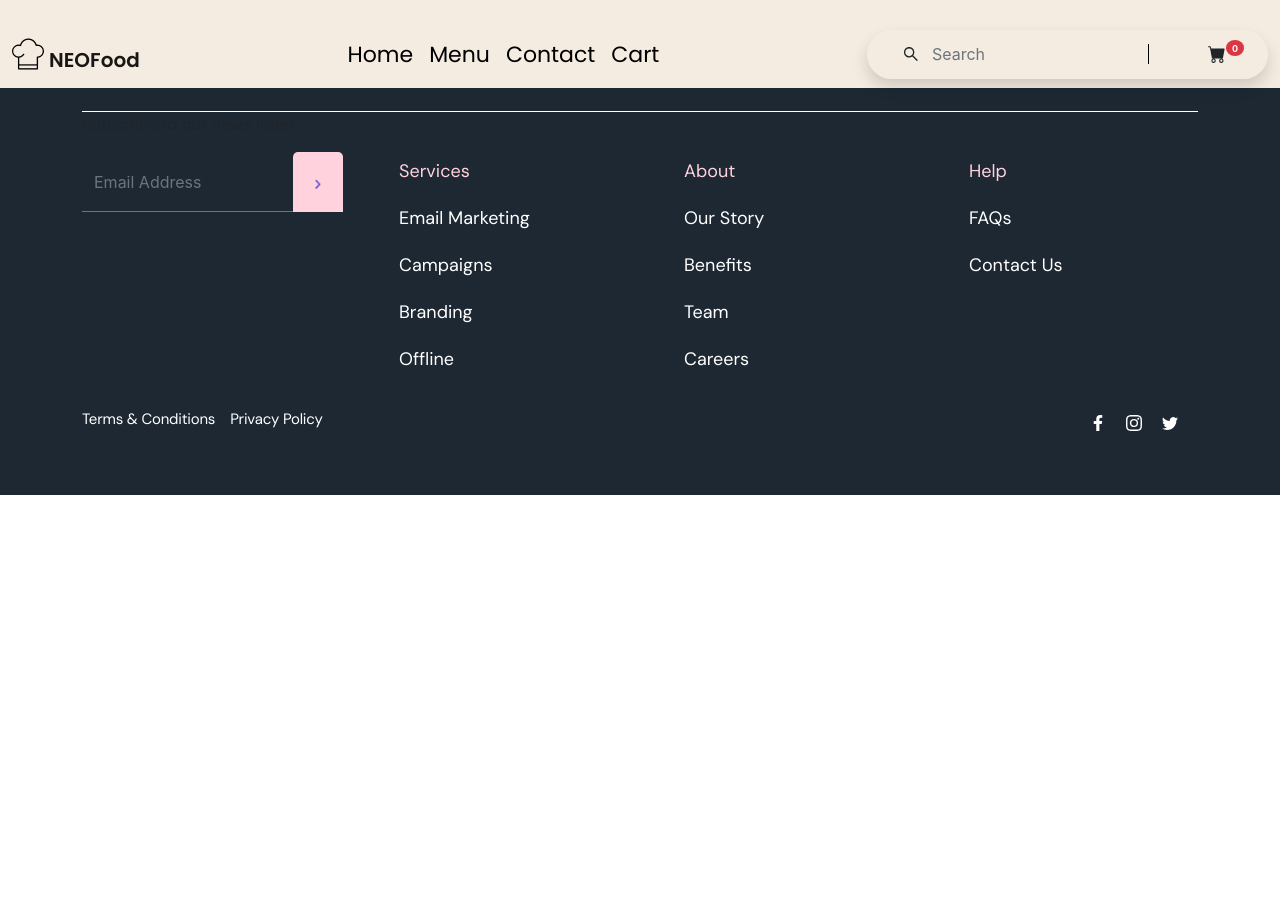
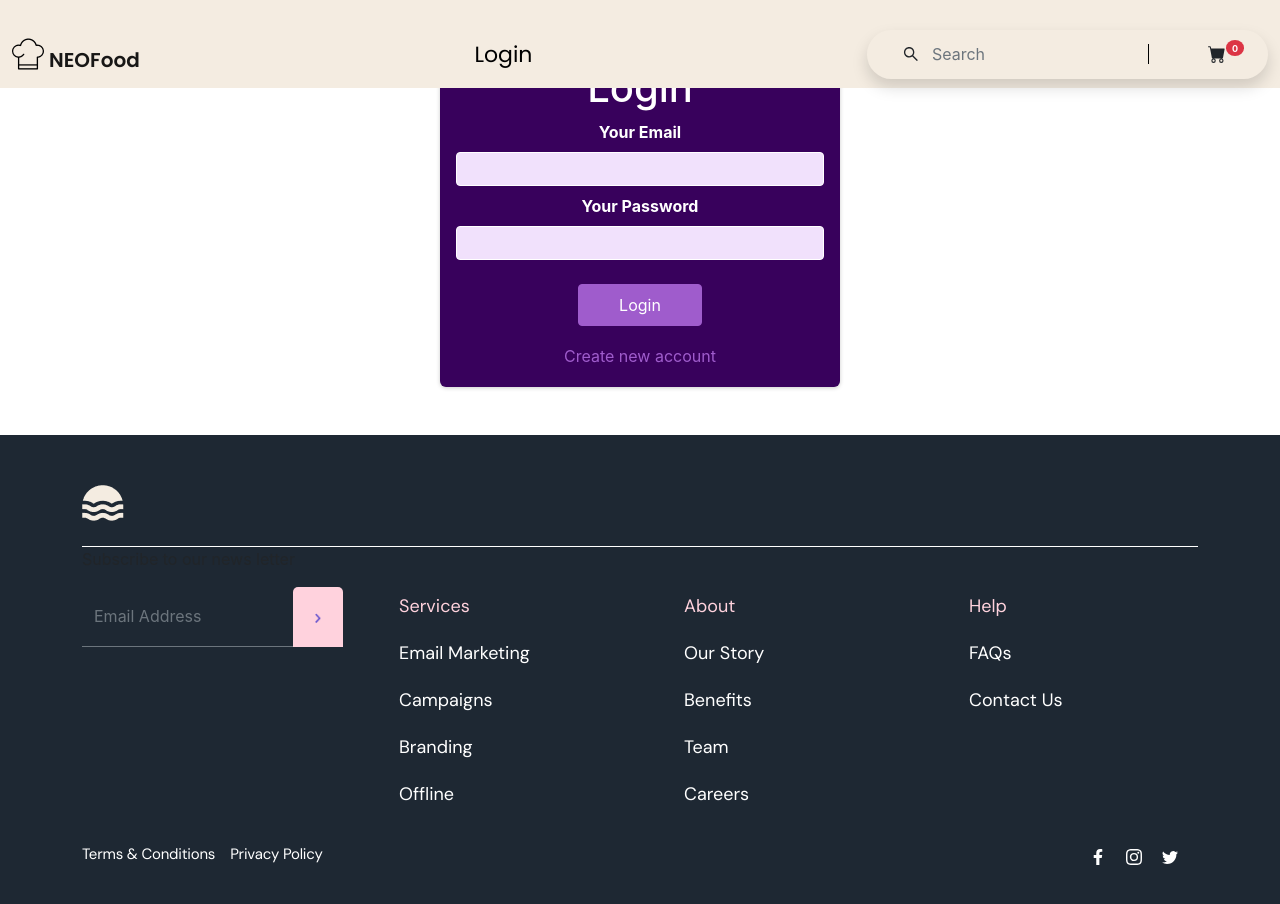
Before and after one commit to prasanthpulavarthi/neofood, a React (Create React App) app: page /login in a window 1280 px wide. Shown: the top 904 px of the page. Before the commit the page ends 800 px from the top, so only its background shows below. Built offline with nearby package versions, Linux system fonts and the light colour scheme.

Commit message:
added login part

```diff
--- a/src/App.js
+++ b/src/App.js
@@ -8,7 +8,13 @@ import Cart from './components/Cart';
 import Footer from './components/Footer';
 import ContactUs from './components/ContactUS';
 import PopularItems from './components/PopularItems';
+import Search from './components/Search';
+import Login from './components/Login';
+import { useSelector } from 'react-redux';
 function App() {
+
+  const authState = useSelector((state) => state.auth);
+
   return (
     <>
      <Router>
@@ -16,10 +22,15 @@ function App() {
         <NavigationBar />
 
         <Routes>
-          <Route path="/" element={<LandingPage />} />
+          {
+            authState && authState.isLoggedIn ? (<Route path="/" element={<LandingPage />} />) : (<Route path="/" element={<Login/>}/>)
+          }
+          {/* <Route path="/" element={<LandingPage />} /> */}
           <Route path="/cart" element={<Cart />} />
           <Route path="/contact" element={<ContactUs/>}/>
           <Route path="/menu" element={<PopularItems/>}/>
+          <Route path="/search" element={<Search/>}/>
+          <Route path="/login" element={<Login/>}/>
         </Routes>
         <Footer/>
       </Router>
--- /dev/null
+++ b/src/components/Login/index.js
@@ -0,0 +1,103 @@
+import { useState, useRef } from "react";
+import { useDispatch } from "react-redux";
+
+import { authActions } from "../../features/addToCart/authSlice";
+import { useNavigate } from "react-router-dom";
+import classes from "./index.module.css";
+const Login = () => {
+  const dispatch = useDispatch();
+  const navigate = useNavigate();
+  const [isLogin, setIsLogin] = useState(true);
+  const [isLoading, setISLoading] = useState(false);
+  const emailInputRef = useRef();
+  const passwordInputRef = useRef();
+
+  const switchAuthModeHandler = () => {
+    setIsLogin((prevState) => !prevState);
+  };
+
+  const submitHandler = (event) => {
+    event.preventDefault();
+    const enteredEmail = emailInputRef.current.value;
+    const enteredPassword = passwordInputRef.current.value;
+    setISLoading(true);
+    let url;
+
+    if (isLogin) {
+      url =
+        "https://identitytoolkit.googleapis.com/v1/accounts:signInWithPassword?key=AIzaSyCR-cY6YOinFUmq-Hg2boYKlPLhe519KRU";
+    } else {
+      url =
+        "https://identitytoolkit.googleapis.com/v1/accounts:signUp?key=AIzaSyCR-cY6YOinFUmq-Hg2boYKlPLhe519KRU";
+    }
+    fetch(url, {
+      method: "POST",
+      body: JSON.stringify({
+        email: enteredEmail,
+        password: enteredPassword,
+        returnSecureToken: true,
+      }),
+      headers: {
+        "Content-Type": "application/json",
+      },
+    })
+      .then((res) => {
+        setISLoading(false);
+        if (res.ok) {
+          return res.json();
+        } else {
+          return res.json().then((data) => {
+            let errorMessage = "Authntication failed";
+            // if(data && data.error && data.error.message){
+            // errorMessage=data.error.message
+
+            // }
+            throw new Error(errorMessage);
+          });
+        }
+      })
+      .then((data) => {
+        dispatch(authActions.login(data.idToken));
+        navigate("/");
+      })
+      .catch((err) => {
+        alert(err.message);
+      });
+  };
+
+  return (
+    <section className={classes.auth}>
+      <h1>{isLogin ? "Login" : "Sign Up"}</h1>
+      <form onSubmit={submitHandler}>
+        <div className={classes.control}>
+          <label htmlFor="email">Your Email</label>
+          <input type="email" id="email" required ref={emailInputRef} />
+        </div>
+        <div className={classes.control}>
+          <label htmlFor="password">Your Password</label>
+          <input
+            type="password"
+            id="password"
+            required
+            ref={passwordInputRef}
+          />
+        </div>
+        <div className={classes.actions}>
+          {!isLoading && (
+            <button>{isLogin ? "Login" : "Create Account"}</button>
+          )}
+          {isLoading && <p>Sending Request...</p>}
+          <button
+            type="button"
+            className={classes.toggle}
+            onClick={switchAuthModeHandler}
+          >
+            {isLogin ? "Create new account" : "Login with existing account"}
+          </button>
+        </div>
+      </form>
+    </section>
+  );
+};
+
+export default Login;
--- /dev/null
+++ b/src/components/Login/index.module.css
@@ -0,0 +1,73 @@
+.auth {
+    margin: 3rem auto;
+    width: 95%;
+    max-width: 25rem;
+    border-radius: 6px;
+    background-color: #38015c;
+    box-shadow: 0 1px 4px rgba(0, 0, 0, 0.2);
+    padding: 1rem;
+    text-align: center;
+    color:white;
+  }
+
+  .auth h1 {
+    text-align: center;
+    color: white;
+  }
+
+  .control {
+    margin-bottom: 0.5rem;
+  }
+
+  .control label {
+    display: block;
+    color: white;
+    font-weight: bold;
+    margin-bottom: 0.5rem;
+  }
+
+  .control input {
+    font: inherit;
+    background-color: #f1e1fc;
+    color: #38015c;
+    border-radius: 4px;
+    border: 1px solid white;
+    width: 100%;
+    text-align: left;
+    padding: 0.25rem;
+  }
+
+  .actions {
+    margin-top: 1.5rem;
+    display: flex;
+    flex-direction: column;
+    align-items: center;
+  }
+
+  .actions button {
+    cursor: pointer;
+    font: inherit;
+    color: white;
+    background-color: #9f5ccc;
+    border: 1px solid #9f5ccc;
+    border-radius: 4px;
+    padding: 0.5rem 2.5rem;
+  }
+
+  .actions button:hover {
+    background-color: #873abb;
+    border-color: #873abb;
+  }
+
+  .actions .toggle {
+    margin-top: 1rem;
+    background-color: transparent;
+    color: #9f5ccc;
+    border: none;
+    padding: 0.15rem 1.5rem;
+  }
+
+  .actions .toggle:hover {
+    background-color: transparent;
+    color: #ae82cc;
+  }
--- a/src/components/NavigationBar/index.js
+++ b/src/components/NavigationBar/index.js
@@ -1,26 +1,27 @@
-import React from 'react'
-import { Badge } from 'react-bootstrap';
-import {  useEffect } from "react";
+import React, { useRef } from "react";
+import { Badge } from "react-bootstrap";
+import { useEffect } from "react";
 import { useNavigate } from "react-router-dom";
 
-
 // import Button from 'react-bootstrap/Button';
-import Container from 'react-bootstrap/Container';
-import Form from 'react-bootstrap/Form';
-import Nav from 'react-bootstrap/Nav';
-import Navbar from 'react-bootstrap/Navbar';
-import Offcanvas from 'react-bootstrap/Offcanvas';
-import { AiOutlineSearch, } from "react-icons/ai";
-import {  BsCartFill} from "react-icons/bs";
+import Container from "react-bootstrap/Container";
+import Form from "react-bootstrap/Form";
+import Nav from "react-bootstrap/Nav";
+import Navbar from "react-bootstrap/Navbar";
+import Offcanvas from "react-bootstrap/Offcanvas";
+import { AiOutlineSearch } from "react-icons/ai";
+import { BsCartFill } from "react-icons/bs";
 import { useSelector, useDispatch } from "react-redux";
 import { getTotals } from "../../features/addToCart/cartSlice";
 
-
-import "./index.css"
+import "./index.css";
+import { authActions } from "../../features/addToCart/authSlice";
 
 export default function NavbarComponents() {
   const dispatch = useDispatch();
-  const navigate = useNavigate()
+  const navigate = useNavigate();
+  const searchRef = useRef();
+  const authState = useSelector((state) => state.auth);
 
   const cart = useSelector((state) => state.cart);
   const orderQuantity = useSelector((state) => state.cart.cartTotalQuantity);
@@ -28,19 +29,25 @@ export default function NavbarComponents() {
     dispatch(getTotals());
   }, [cart]);
   const navigateToCart = () => {
-    navigate('/cart');
+    navigate("/cart");
   };
+  function searchItems(e) {
+    e.preventDefault();
+    navigate("/search?name=" + searchRef.current.value);
+  }
 
+  const logoutHandler = () => {
+    dispatch(authActions.logout());
+  };
 
   return (
     <>
       {/* {[false, 'sm', 'md', 'lg', 'xl', 'xxl'].map((expand) => ( */}
-        <Navbar  bg="light" expand="lg" fixed="top">
+      <Navbar bg="light" expand="lg" fixed="top">
         <Container fluid>
-          <img src="./images/NavLogo.png" alt="Logo" className='navLogo'/>
+          <img src="./images/NavLogo.png" alt="Logo" className="navLogo" />
 
-            <Navbar.Brand href="#">
-              NEOFood</Navbar.Brand>
+          <Navbar.Brand href="#">NEOFood</Navbar.Brand>
           <Navbar.Toggle aria-controls={`offcanvasNavbar-expand-lg`} />
           <Navbar.Offcanvas
             id={`offcanvasNavbar-expand-lg`}
@@ -49,46 +56,56 @@ export default function NavbarComponents() {
           >
             <Offcanvas.Header closeButton>
               <Offcanvas.Title id={`offcanvasNavbarLabel-expand-lg`}>
-                  Offcanvas
+                Neo food
               </Offcanvas.Title>
             </Offcanvas.Header>
             <Offcanvas.Body>
               <Nav className="justify-content-center flex-grow-1 pe-3">
+                {authState && authState.isLoggedIn ? (
+                  <>
                     <Nav.Link href="/">Home</Nav.Link>
                     <Nav.Link href="/menu">Menu</Nav.Link>
                     <Nav.Link href="/contact">Contact</Nav.Link>
                     <Nav.Link href="/cart">Cart</Nav.Link>
-
+                    <Nav.Link href="/" onClick={logoutHandler}>
+                      Logout
+                    </Nav.Link>
+                  </>
+                ) : (
+                  <Nav.Link href="/login">Login</Nav.Link>
+                )}
               </Nav>
-                <Form className="d-flex">
+              <Form className="d-flex" onSubmit={searchItems}>
                 {/* <img src='./images/Vector.png' alt="search icon"/> */}
-                  <div className='d-flex align-items-center shadow rounded-pill searchBox pe-4'>
-                    <AiOutlineSearch size={22}/>
+                <div className="d-flex align-items-center shadow rounded-pill searchBox pe-4">
+                  <AiOutlineSearch size={22} />
 
                   <Form.Control
                     type="search"
                     placeholder="Search"
                     className="me-2 border-0 bg-transparent"
                     aria-label="Search"
+                    ref={searchRef}
                   />
-                  <BsCartFill size={22} onClick={navigateToCart} style={{cursor:"pointer"}}/>
+                  <BsCartFill
+                    size={22}
+                    onClick={navigateToCart}
+                    style={{ cursor: "pointer" }}
+                  />
                   <sup>
-                    <Badge  bg="danger" className="rounded-circle">
+                    <Badge bg="danger" className="rounded-circle">
                       {orderQuantity}
                     </Badge>
                   </sup>
-
                 </div>
 
                 {/* <Button variant="outline-success">Search</Button> */}
               </Form>
-
             </Offcanvas.Body>
           </Navbar.Offcanvas>
         </Container>
       </Navbar>
       {/* ))} */}
-
     </>
-  )
+  );
 }
--- a/src/components/PopularItems/index.js
+++ b/src/components/PopularItems/index.js
@@ -12,7 +12,6 @@ const PopularItems = () => {
 
   const getPopular = async () => {
     const check = localStorage.getItem("popular");
-    console.log(check)
 
     if (check) {
       setPopular(JSON.parse(check));
@@ -21,7 +20,6 @@ const PopularItems = () => {
         `https://api.spoonacular.com/recipes/random?apiKey=${process.env.REACT_APP_API_KEY}&number=12`
       );
       const data = await api.json();
-      console.log(data)
 
       localStorage.setItem("popular", JSON.stringify(data.recipes));
       setPopular(data.recipes);
--- /dev/null
+++ b/src/components/Search/index.js
@@ -0,0 +1,103 @@
+import React, { useEffect, useState } from "react";
+import { Col, Container, Row } from "react-bootstrap";
+import { useDispatch, useSelector } from "react-redux";
+import { useSearchParams } from "react-router-dom";
+import { addItem, removeItem } from "../../features/addToCart/cartSlice";
+
+
+export default function Search() {
+  const [searchParams, setSearchParams] = useSearchParams();
+
+  const [items, setItems] = useState([]);
+
+  const dispatch = useDispatch();
+
+  const addToCart = (item) => {
+    dispatch(addItem(item));
+  };
+
+  const removeFromCart = (item) => {
+    dispatch(removeItem(item));
+  };
+
+  const itemsInCart = useSelector((state) => state.cart.cartItems);
+
+  const renderButton = (item) => {
+    let value = 0;
+    itemsInCart.forEach((foodItem) => {
+      if (foodItem.id === item.id) {
+        value = foodItem.cartQuantity;
+      }
+    });
+    return <>{value === 0 ? <span className="text-white itemQuantityText">Add</span> : <span className="text-white itemQuantityText">{value}</span>}</>;
+  };
+
+  useEffect(() => {
+    const fetchItems = async () => {
+      const api = await fetch(
+        `https://api.spoonacular.com/recipes/complexSearch?query=${searchParams.get(
+          "name"
+        )}&addRecipeInformation=true&apiKey=${process.env.REACT_APP_API_KEY}&number=10`
+      );
+
+      const data = await api.json();
+
+      setItems(data.results);
+    };
+
+    fetchItems();
+  }, [searchParams.get("name")]);
+
+  return (
+    <>
+      <Container fluid>
+        <div style={{ height: "50px" }}></div>
+
+        <Row className="mt-5 mb-5">
+          <Col xs={12}>
+            <div className="grid-container">
+              {items.map((item) => (
+                <div className="grid-item gridCards shadow" key={item.id}>
+                  <div className="card ">
+                    <div className="card-image-container">
+                      <img
+                        className="card-img-top"
+                        src={item.image}
+                        alt={item.title}
+                      />
+                    </div>
+
+                    <div className="card-body d-flex flex-column justify-content-between">
+                      <h5 className="card-title">{item.title}</h5>
+                      <p className="card-text">
+                        {" "}
+                        price: ${item.pricePerServing}{" "}
+                      </p>
+                      <div className="d-flex align-items-center justify-content-between bg-success w-50 rounded">
+                        <a
+                          href="#0"
+                          className="addBtn btn btn-light text-success border-success"
+                          onClick={() => addToCart(item)}
+                        >
+                          +
+                        </a>
+                        {renderButton(item)}
+                        <a
+                          href="#0"
+                          className="addBtn btn btn-light text-success border-success"
+                          onClick={() => removeFromCart(item)}
+                        >
+                          -
+                        </a>
+                      </div>
+                    </div>
+                  </div>
+                </div>
+              ))}
+            </div>
+          </Col>
+        </Row>
+      </Container>
+    </>
+  );
+}
--- /dev/null
+++ b/src/features/addToCart/authSlice.js
@@ -0,0 +1,21 @@
+import { createSlice } from "@reduxjs/toolkit";
+
+const initialAuthState = { token: null, isLoggedIn: false };
+
+const authSlice = createSlice({
+  name: "auth",
+  initialState: initialAuthState,
+  reducers: {
+    login: (state, action) => {
+      state.token = action.token;
+      state.isLoggedIn = true;
+    },
+    logout: (state) => {
+      state.token = null;
+      state.isLoggedIn = false;
+    },
+  },
+});
+
+export const authActions = authSlice.actions;
+export default authSlice.reducer;
```
Also changed, not shown: src/store.js (+7 -8 lines). Lines whose indentation alone changed are shown as unchanged.
